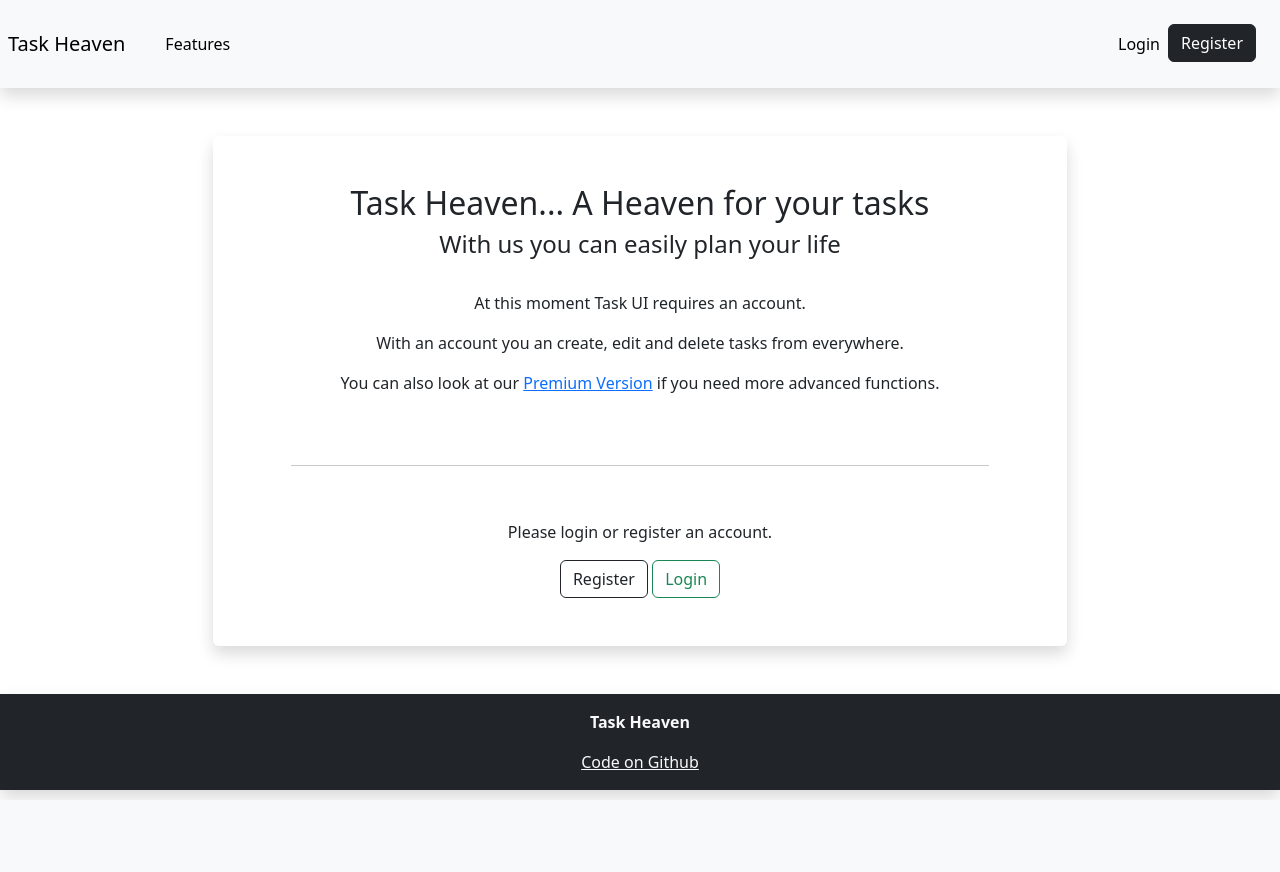
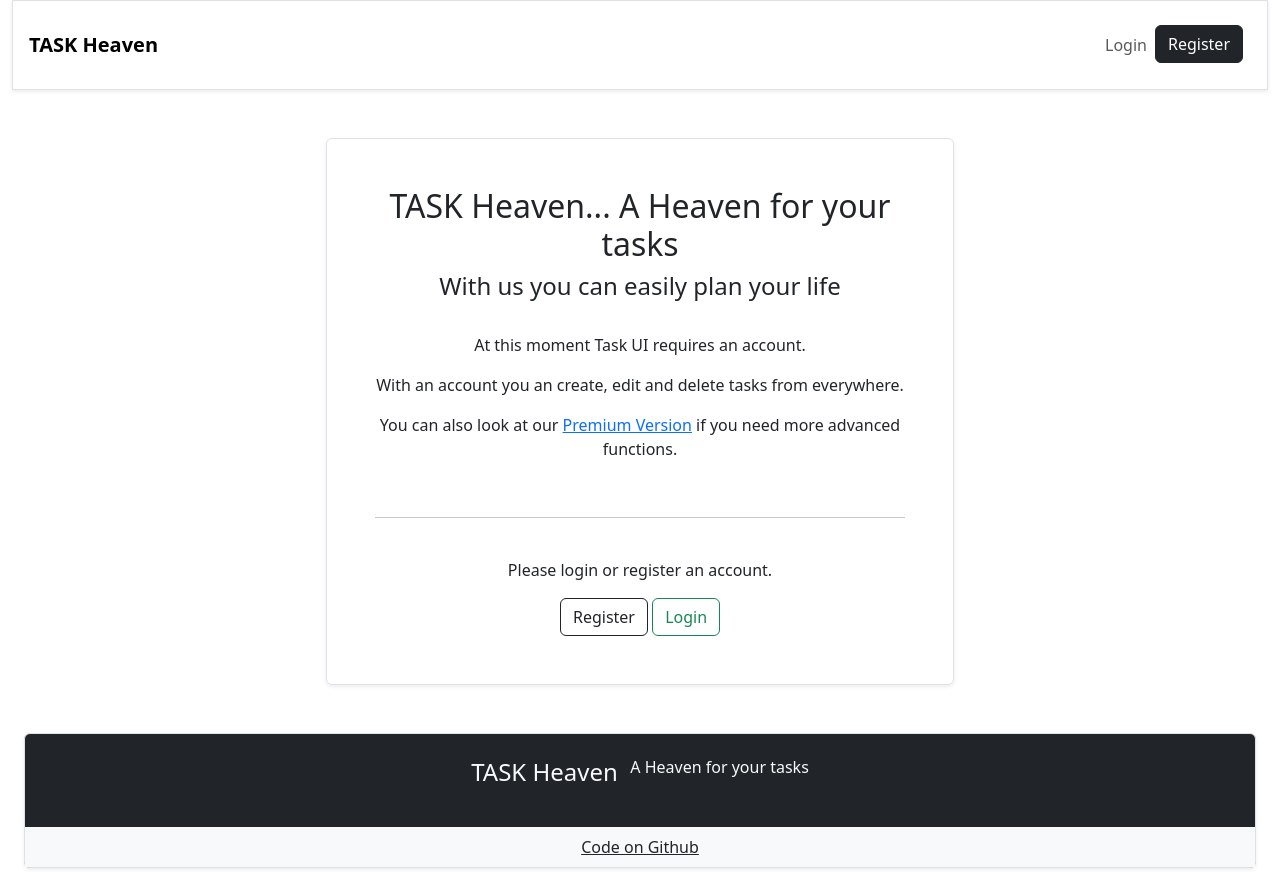
Before and after one commit to juergenrose/task-heaven, a Django app: page / in a window 1280 px wide. Before the commit the page ends 799 px from the top, so only its background shows below. Run offline with Django 5.2, Linux system fonts and the light colour scheme; some libraries are stand-ins or nearby versions.

Commit message:
changed footer and other bootstrap styles in templates

```diff
--- a/task_heaven/task_heaven/static/css/style.css
+++ /dev/null
@@ -1,3 +0,0 @@
-hr{
-    margin: 30px 30px;
-}
--- a/task_heaven/tasks/templates/tasks/all-tasks.html
+++ b/task_heaven/tasks/templates/tasks/all-tasks.html
@@ -5,13 +5,12 @@
 {% bootstrap_javascript %}
 
 {% block head %}
-<title>Task Heaven | Dashboard</title>
-<link rel="stylesheet" href="{% static 'css/style.css' %}">
+<title>Task Heaven | Tasks</title>
 {% endblock %}
 
 {% block content %}
 {{ navbar }}
-<div class="container mb3 col-6 p-5 text-center" >
+<div class="container-fluid mb3 col-8 p-4 border border-1 shadow-sm text-center" >
     <h2>All my Tasks</h2>
     <br>
     <div class="btn-group" role="group">
--- a/task_heaven/tasks/templates/tasks/contact.html
+++ b/task_heaven/tasks/templates/tasks/contact.html
@@ -7,7 +7,6 @@
 
 {% block head %}
 <title>Task Heaven | Contact</title>
-<link rel="stylesheet" href="{% static 'css/style.css' %}">
 {% endblock %}
 
 
--- a/task_heaven/tasks/templates/tasks/create.html
+++ b/task_heaven/tasks/templates/tasks/create.html
@@ -8,8 +8,7 @@
 
 
 {% block head %}
-<title>Task Heaven | Dashboard</title>
-<link rel="stylesheet" href="{% static 'css/style.css' %}">
+<title>Task Heaven | Create Task</title>
 {% endblock %}
 
 {% block content %}
--- a/task_heaven/tasks/templates/tasks/dashboard.html
+++ b/task_heaven/tasks/templates/tasks/dashboard.html
@@ -9,7 +9,6 @@
 
 {% block head %}
 <title>Task Heaven | Dashboard</title>
-<link rel="stylesheet" href="{% static 'css/style.css' %}">
 {% endblock %}
 
 {% block content %}
--- a/task_heaven/tasks/templates/tasks/delete-account.html
+++ b/task_heaven/tasks/templates/tasks/delete-account.html
@@ -7,8 +7,7 @@
 
 
 {% block head %}
-<title>Task Heaven | Dashboard</title>
-<link rel="stylesheet" href="{% static 'css/style.css' %}">
+<title>Task Heaven | Delete account</title>
 {% endblock %}
 
 {% block content %}
--- a/task_heaven/tasks/templates/tasks/delete-task.html
+++ b/task_heaven/tasks/templates/tasks/delete-task.html
@@ -7,8 +7,7 @@
 
 
 {% block head %}
-<title>Task Heaven | Dashboard</title>
-<link rel="stylesheet" href="{% static 'css/style.css' %}">
+<title>Task Heaven | Delete task</title>
 {% endblock %}
 
 {% block content %}
--- a/task_heaven/tasks/templates/tasks/edit-task.html
+++ b/task_heaven/tasks/templates/tasks/edit-task.html
@@ -6,8 +6,7 @@
 {% load crispy_forms_tags %}
 
 {% block head %}
-<title>Task Heaven | Dashboard</title>
-<link rel="stylesheet" href="{% static 'css/style.css' %}">
+<title>Task Heaven | Edit task</title>
 {% endblock %}
 
 {% block content %}
--- a/task_heaven/tasks/templates/tasks/index.html
+++ b/task_heaven/tasks/templates/tasks/index.html
@@ -8,35 +8,30 @@
 
     {% block head %}
     <title>Task Heaven</title>
-    <link rel="stylesheet" href="{% static 'css/style.css' %}">
     {% endblock %}
 
 
     {% block content %}
-    <nav class="navbar navbar-expand-lg navbar-light bg-light mb-5 p-2 shadow">
-      <a class="navbar-brand mb-0 h1 " href="{% url 'home'%}">Task Heaven</a>
+    <div class="container-fluid">
+
+      <nav class="navbar navbar-expand-lg navbar-light border border-bottom shadow-sm mb-5 p-2 ">
+        <a class="navbar-brand p-2 mb-0 h1 " ><b>TASK Heaven</b></a>
         <button class="navbar-toggler" type="button" data-bs-toggle="collapse" data-bs-target="#navbarSupportedContent" aria-controls="navbarSupportedContent" aria-expanded="false" aria-label="Toggle navigation">
             <span class="navbar-toggler-icon"></span>
         </button>
         <div class="collapse navbar-collapse p-3 mb-auto text-center  " id="navbarSupportedContent">
-          <ul class="navbar-nav">
-              <li class="nav-item justify-content:center ">
-                  <a class="nav-link active" aria-current="page" href="{% url 'features' %}">Features</a>
-              </li>
-          </ul>
             <ul class="navbar-nav ms-auto">
                 <li class="nav-item">
-                <a class="nav-link active" aria-current="page" href="{% url 'login' %}">Login</a>
+                  <a class="nav-link " aria-current="page" href="{% url 'contact' %}">Login</a>
                 </li>
                 <li>
                   <a class="btn btn-dark navbar-btn" type="button" href="{% url 'register' %}">Register</a>
                 </li>
             </ul>
-        </div>
     </nav>
 
-  <div class="container mb3 col-8 p-5 shadow rounded-2 text-center">
-            <h2>Task Heaven... A Heaven for your tasks</h2>
+  <div class="container mb3 col-6 p-5 shadow-sm border border-1 rounded-2 text-center">
+            <h2>TASK Heaven... A Heaven for your tasks</h2>
             <h4>With us you can easily plan your life</h4>
             <br>
             <p>At this moment Task UI requires an account.</p>
@@ -50,8 +45,15 @@
             <a class="btn btn-outline-success" type="button"  href="{% url 'login' %}">Login</a>
           </div>
 
-          <footer class='bg-dark text-center text-light p-3 shadow mt-5'>
-            <p><b>Task Heaven</b></p>
-            <a class='link-light' href="https://github.com/juergenrose/task-heaven">Code on Github</a>
+          <div class="container-fluid">
+            <footer class="text-center bg-dark text-lg-start shadow-sm border border-1 mt-5 mb-1 rounded rounded-bottom-2   ">
+              <div class="container d-flex justify-content-center p-4 ">
+                <p ><b class="text-light h4">TASK Heaven</b> &nbsp; <sup class="text-light h6">A Heaven for your tasks</sup></p>
+                <br>
+              </div>
+              <div class="text-center p-2 bg-light">
+                <a class="text-dark" href="https://mdbootstrap.com/">Code on Github</a>
+              </div>
             </footer>
+         </div
     {% endblock %}
```
Also changed, not shown: task_heaven/tasks/templates/tasks/base.html (+15 -7 lines), task_heaven/tasks/templates/tasks/features.html (+19 -4 lines), task_heaven/tasks/templates/tasks/login.html (+15 -5 lines), task_heaven/tasks/templates/tasks/password-reset-complete.html (added, +24 -0 lines), task_heaven/tasks/templates/tasks/register.html (+16 -8 lines). Lines whose indentation alone changed are shown as unchanged.
